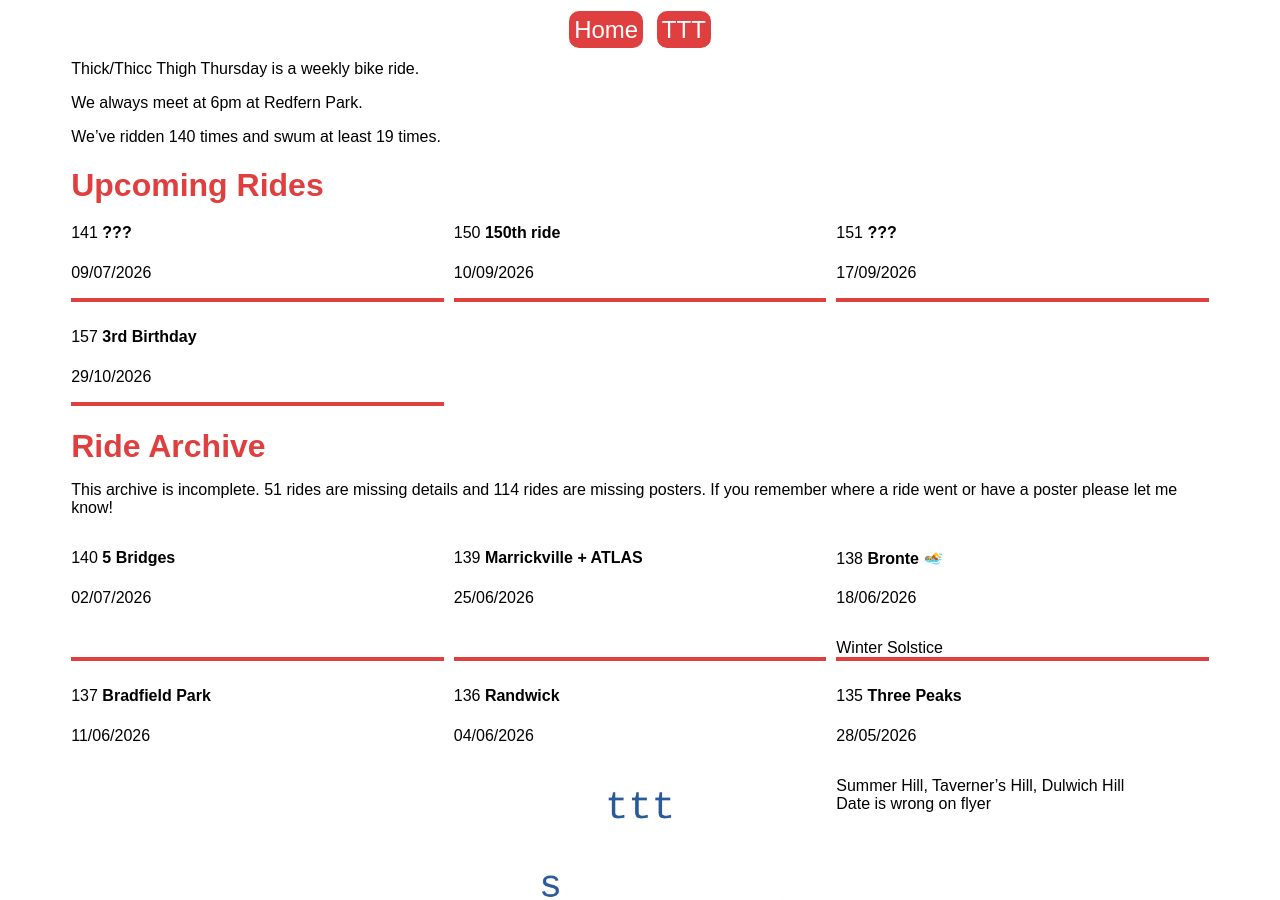
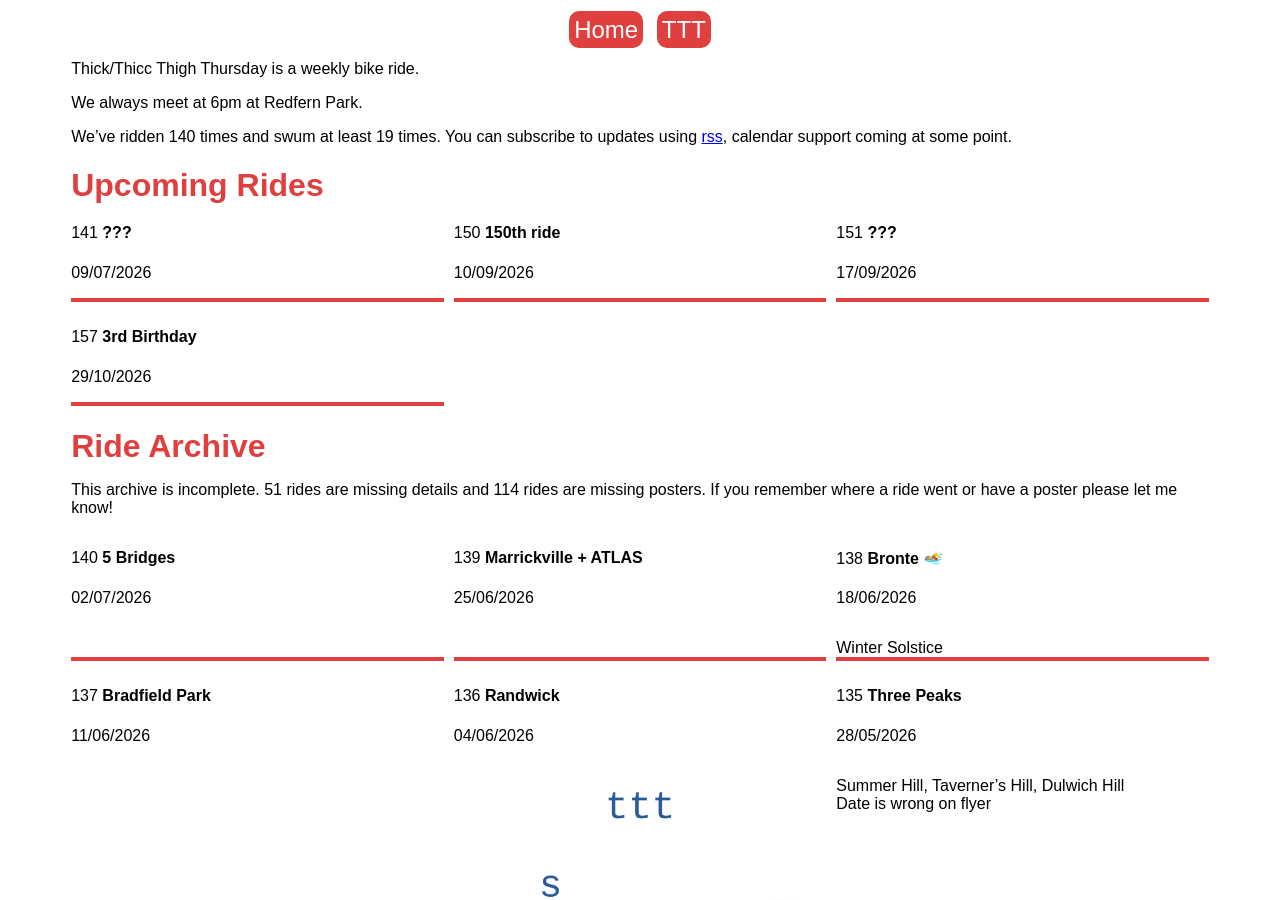
Before and after one commit to JackRobbers/jackrobbers.github.io, a Jekyll site: the page built from ttt.md, in a window 1280 px wide and 900 px high. Built offline with Jekyll 4.4.1, drawn with Linux system fonts in a browser that asks for light colours.

Commit message:
add info about feed

```diff
--- a/ttt.md
+++ b/ttt.md
@@ -8,6 +8,7 @@ title: TTT
         Give anchors to rides so they can be linked to
         Think about making pages for each ride
         Publish minutes
+        Get images to show from rss and trial updating
 
  -->
 
@@ -32,7 +33,7 @@ title: TTT
 
 {{ site.ttt_description }}
 
-We've ridden {{ rides }} times and swum at least {{  site.ttt | where:"swim","true" | size }} times.
+We've ridden {{ rides }} times and swum at least {{  site.ttt | where:"swim","true" | size }} times. You can subscribe to updates using [rss](/ttt.xml), calendar support coming at some point.
 
 
 
```
